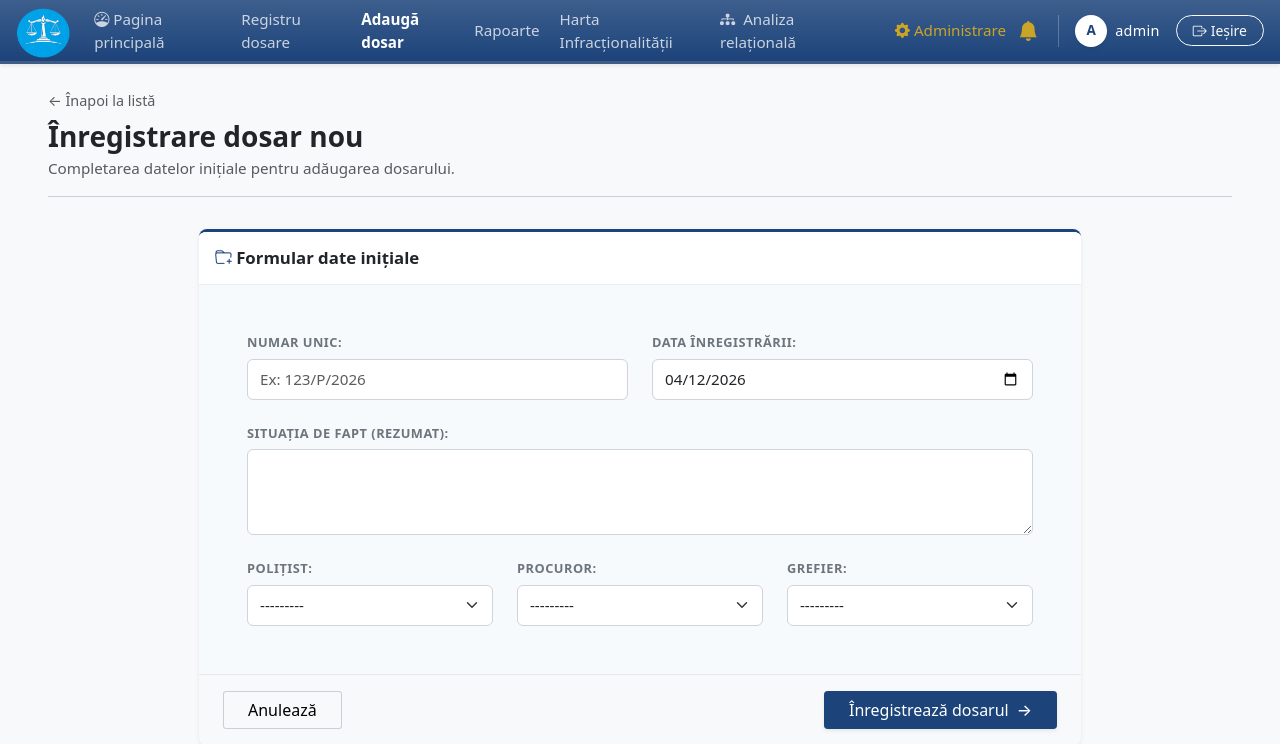
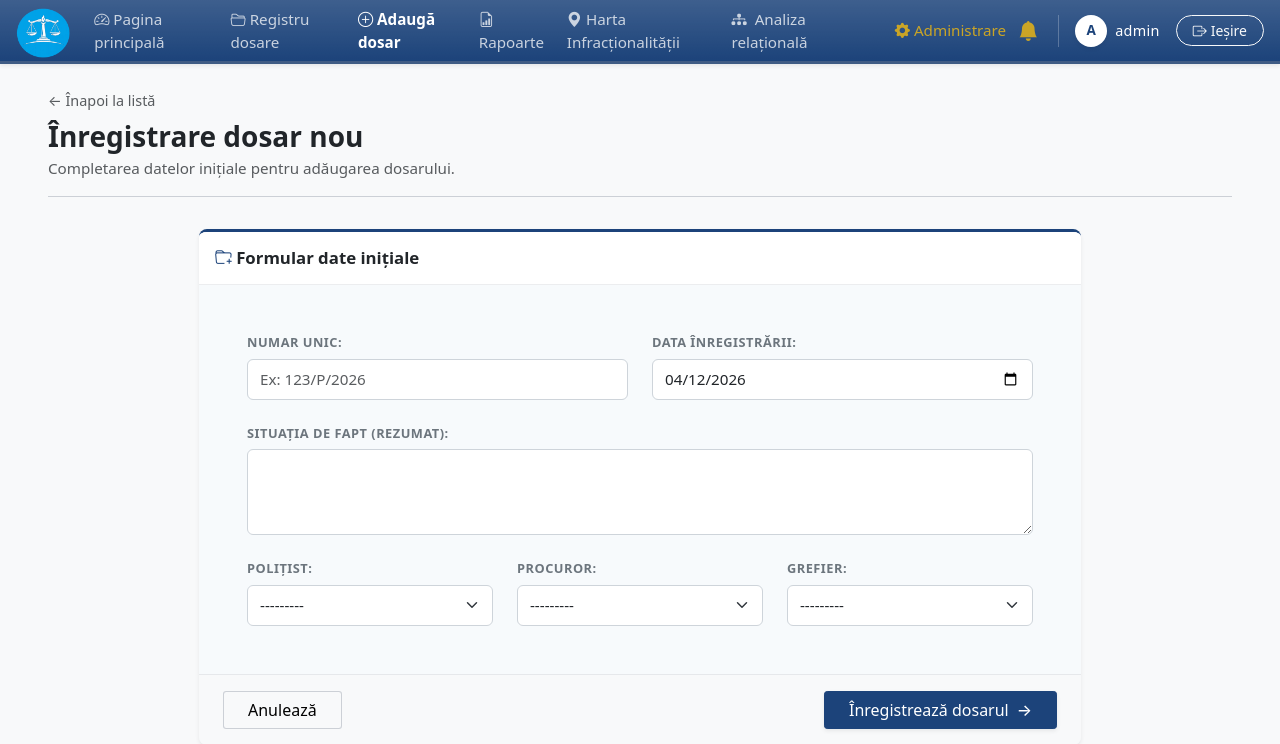
Before and after one commit to AndreiChivari/cms_project, a Django app: page /cases/adauga/ in a window 1280 px wide. Shown: the top 744 px of the page. Run offline with Django 5.2, Linux system fonts and the light colour scheme; a user stored in the database is signed in; data comes from the database, SQL or seed files in the repository; both versions use the stored data as it was after the commit; style sheets or scripts are compiled from the project's sources; parts of the project's set-up code (start-up, migrations or seed data) failed here and were passed over; some libraries are stand-ins or nearby versions.

Commit message:
UI Icons fixes

```diff
--- a/templates/base.html
+++ b/templates/base.html
@@ -31,27 +31,27 @@
                     <ul class="navbar-nav me-auto mb-2 mb-xl-0 gap-1 align-items-xl-center" style="font-size: 0.95rem;">
                         <li class="nav-item">
                             <a class="nav-link px-2 px-xxl-3 transition-base text-white {% if request.resolver_match.url_name == 'dashboard' %}active fw-bold{% else %}opacity-75 hover-opacity-100 fw-medium{% endif %}" href="{% url 'cases:dashboard' %}">
-                                <i class="bi bi-speedometer"></i> Pagina principală
+                                <i class="bi bi-speedometer2"></i> Pagina principală
                             </a>
                         </li>
                         <li class="nav-item">
                             <a class="nav-link px-2 px-xxl-3 transition-base text-white {% if request.resolver_match.url_name == 'lista_dosare' or request.resolver_match.url_name == 'detalii_dosar' %}active fw-bold{% else %}opacity-75 hover-opacity-100 fw-medium{% endif %}" href="{% url 'cases:lista_dosare' %}">
-                                Registru dosare
+                                <i class="bi bi-folder2-open"></i> Registru dosare
                             </a>
                         </li>
                         <li class="nav-item">
                             <a class="nav-link px-2 px-xxl-3 transition-base text-white {% if request.resolver_match.url_name == 'adaugare_dosar' %}active fw-bold{% else %}opacity-75 hover-opacity-100 fw-medium{% endif %}" href="{% url 'cases:adaugare_dosar' %}">
-                                Adaugă dosar
+                                <i class="bi bi-plus-circle"></i> Adaugă dosar
                             </a>
                         </li>
                         <li class="nav-item">
                             <a class="nav-link px-2 px-xxl-3 transition-base text-white {% if request.resolver_match.url_name == 'rapoarte' %}active fw-bold{% else %}opacity-75 hover-opacity-100 fw-medium{% endif %}" href="{% url 'cases:rapoarte' %}">
-                                Rapoarte
+                                <i class="bi bi-file-earmark-bar-graph"></i> Rapoarte
                             </a>
                         </li>
                         <li class="nav-item">
                             <a class="nav-link px-2 px-xxl-3 transition-base text-white {% if request.resolver_match.url_name == 'harta' %}active fw-bold{% else %}opacity-75 hover-opacity-100 fw-medium{% endif %}" href="{% url 'cases:harta' %}">
-                                Harta Infracționalității
+                                <i class="bi bi-geo-alt-fill"></i> Harta Infracționalității
                             </a>
                         </li>
                         <li class="nav-item">
```
Also changed, not shown: db.sqlite3.
